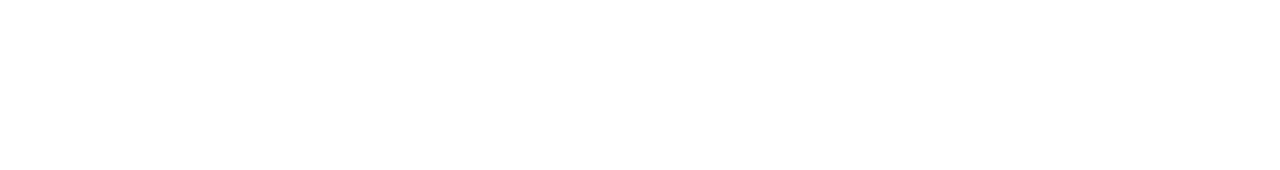
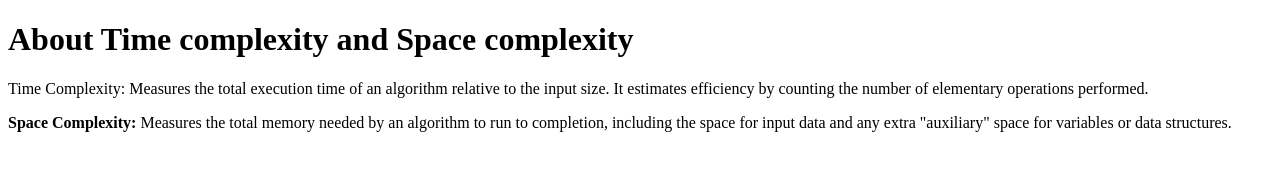
Before and after one commit to acciojob/time-and-space-complexity-sks123git, a website: page main.html in a window 1280 px wide. Drawn offline with Linux system fonts and the light colour scheme.

Commit message:
created a submission

```diff
--- a/main.html
+++ b/main.html
@@ -8,6 +8,10 @@
 
 <body>
 	<!-- the entire body must be written by student -->
+	<h1>About Time complexity and Space complexity</h1>
+	<p>Time Complexity: Measures the total execution time of an algorithm relative to the input size. It estimates efficiency by counting the number of elementary operations performed.</p>
+	<p><b>Space Complexity:</b> Measures the total memory needed by an algorithm to run to completion, including the space for input data and any extra "auxiliary" space for variables or data structures.</p>
+
     <script type="text/javascript" src="./script.js">
 </script>
 
```
